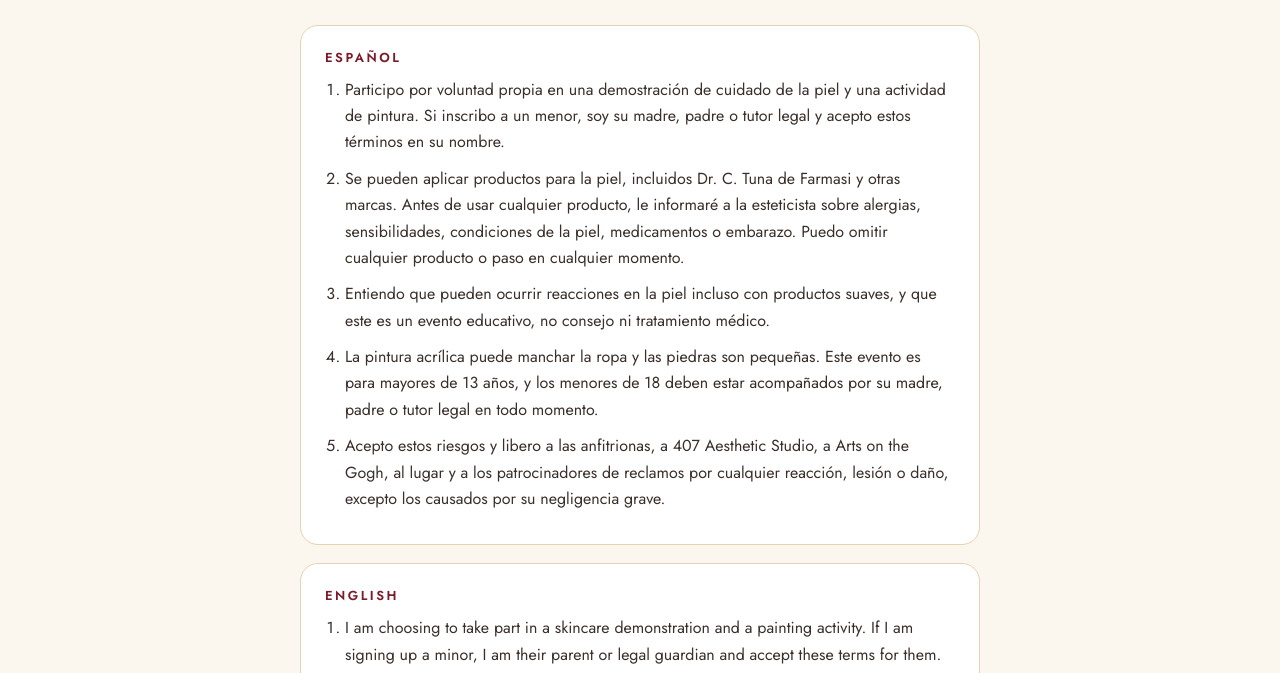
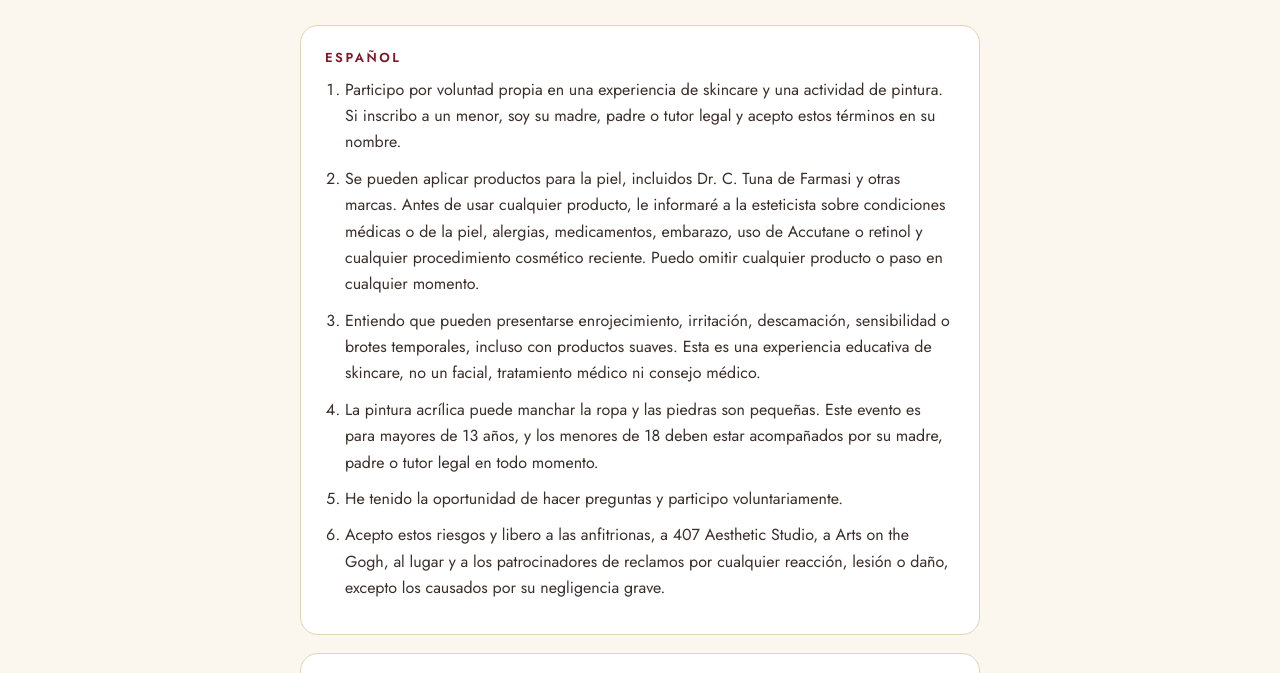
Before and after one commit to artsonthegogh/brushesandbeauty, a plain HTML site: page waiver.html in a window 1280 px wide. Shown: the part 240-913 px from the top of the page. Drawn offline with nearby package versions, Linux system fonts and the light colour scheme.

Commit message:
Upload FINAL design version

```diff
--- a/waiver.html
+++ b/waiver.html
@@ -27,8 +27,8 @@ ol{margin:0;padding-left:20px} li{margin-bottom:10px}
 <p class="brand">Brushes &amp; <span>Beauty</span> · Edición Navideña</p>
 <h1>Exención de responsabilidad<br><span style="font-size:.7em;color:#7D1A2A">Participant waiver</span></h1>
 <p class="meta">Sábado, 19 de diciembre de 2026 · 3:00 PM · 6149 Chancellor Dr, Orlando, FL 32809<br>407 Aesthetic Studio · Arts on the Gogh</p>
-<section lang="es"><h2>Español</h2><ol><li>Participo por voluntad propia en una demostración de cuidado de la piel y una actividad de pintura. Si inscribo a un menor, soy su madre, padre o tutor legal y acepto estos términos en su nombre.</li><li>Se pueden aplicar productos para la piel, incluidos Dr. C. Tuna de Farmasi y otras marcas. Antes de usar cualquier producto, le informaré a la esteticista sobre alergias, sensibilidades, condiciones de la piel, medicamentos o embarazo. Puedo omitir cualquier producto o paso en cualquier momento.</li><li>Entiendo que pueden ocurrir reacciones en la piel incluso con productos suaves, y que este es un evento educativo, no consejo ni tratamiento médico.</li><li>La pintura acrílica puede manchar la ropa y las piedras son pequeñas. Este evento es para mayores de 13 años, y los menores de 18 deben estar acompañados por su madre, padre o tutor legal en todo momento.</li><li>Acepto estos riesgos y libero a las anfitrionas, a 407 Aesthetic Studio, a Arts on the Gogh, al lugar y a los patrocinadores de reclamos por cualquier reacción, lesión o daño, excepto los causados por su negligencia grave.</li></ol></section>
-<section lang="en"><h2>English</h2><ol><li>I am choosing to take part in a skincare demonstration and a painting activity. If I am signing up a minor, I am their parent or legal guardian and accept these terms for them.</li><li>Skincare products, including Dr. C. Tuna by Farmasi and other brands, may be applied to my skin. Before any product is used, I will tell the esthetician about any allergies, sensitivities, skin conditions, medications or pregnancy. I can skip any product or step at any time.</li><li>I understand that skin reactions can happen even with gentle products, and that this is an educational event, not medical advice or treatment.</li><li>Acrylic paint can stain clothing, and the gemstones are small. This event is for ages 13 and up, and participants under 18 must be accompanied by a parent or legal guardian at all times.</li><li>I accept these risks and release the hosts, 407 Aesthetic Studio, Arts on the Gogh, the venue and the sponsors from claims for any reaction, injury or damage, except where caused by their gross negligence.</li></ol></section>
+<section lang="es"><h2>Español</h2><ol><li>Participo por voluntad propia en una experiencia de skincare y una actividad de pintura. Si inscribo a un menor, soy su madre, padre o tutor legal y acepto estos términos en su nombre.</li><li>Se pueden aplicar productos para la piel, incluidos Dr. C. Tuna de Farmasi y otras marcas. Antes de usar cualquier producto, le informaré a la esteticista sobre condiciones médicas o de la piel, alergias, medicamentos, embarazo, uso de Accutane o retinol y cualquier procedimiento cosmético reciente. Puedo omitir cualquier producto o paso en cualquier momento.</li><li>Entiendo que pueden presentarse enrojecimiento, irritación, descamación, sensibilidad o brotes temporales, incluso con productos suaves. Esta es una experiencia educativa de skincare, no un facial, tratamiento médico ni consejo médico.</li><li>La pintura acrílica puede manchar la ropa y las piedras son pequeñas. Este evento es para mayores de 13 años, y los menores de 18 deben estar acompañados por su madre, padre o tutor legal en todo momento.</li><li>He tenido la oportunidad de hacer preguntas y participo voluntariamente.</li><li>Acepto estos riesgos y libero a las anfitrionas, a 407 Aesthetic Studio, a Arts on the Gogh, al lugar y a los patrocinadores de reclamos por cualquier reacción, lesión o daño, excepto los causados por su negligencia grave.</li></ol></section>
+<section lang="en"><h2>English</h2><ol><li>I am choosing to take part in a skincare experience and a painting activity. If I am signing up a minor, I am their parent or legal guardian and accept these terms for them.</li><li>Skincare products, including Dr. C. Tuna by Farmasi and other brands, may be applied to my skin. Before any product is used, I will tell the esthetician about any medical or skin conditions, allergies, medications, pregnancy, use of Accutane or retinol, and any recent cosmetic procedures. I can skip any product or step at any time.</li><li>I understand that temporary redness, irritation, peeling, sensitivity or breakouts can happen, even with gentle products. This is an educational skincare experience, not a facial, medical treatment or medical advice.</li><li>Acrylic paint can stain clothing, and the gemstones are small. This event is for ages 13 and up, and participants under 18 must be accompanied by a parent or legal guardian at all times.</li><li>I have had the opportunity to ask questions, and I am taking part voluntarily.</li><li>I accept these risks and release the hosts, 407 Aesthetic Studio, Arts on the Gogh, the venue and the sponsors from claims for any reaction, injury or damage, except where caused by their gross negligence.</li></ol></section>
 <p class="note">Para aceptar, marca la casilla y firma en el formulario de inscripción. / To agree, check the box and sign in the sign-up form. Versión / Version: 20 nov 2026.</p>
 </main>
 </body>
```
Also changed, not shown: index.html (+2 -0 lines).
